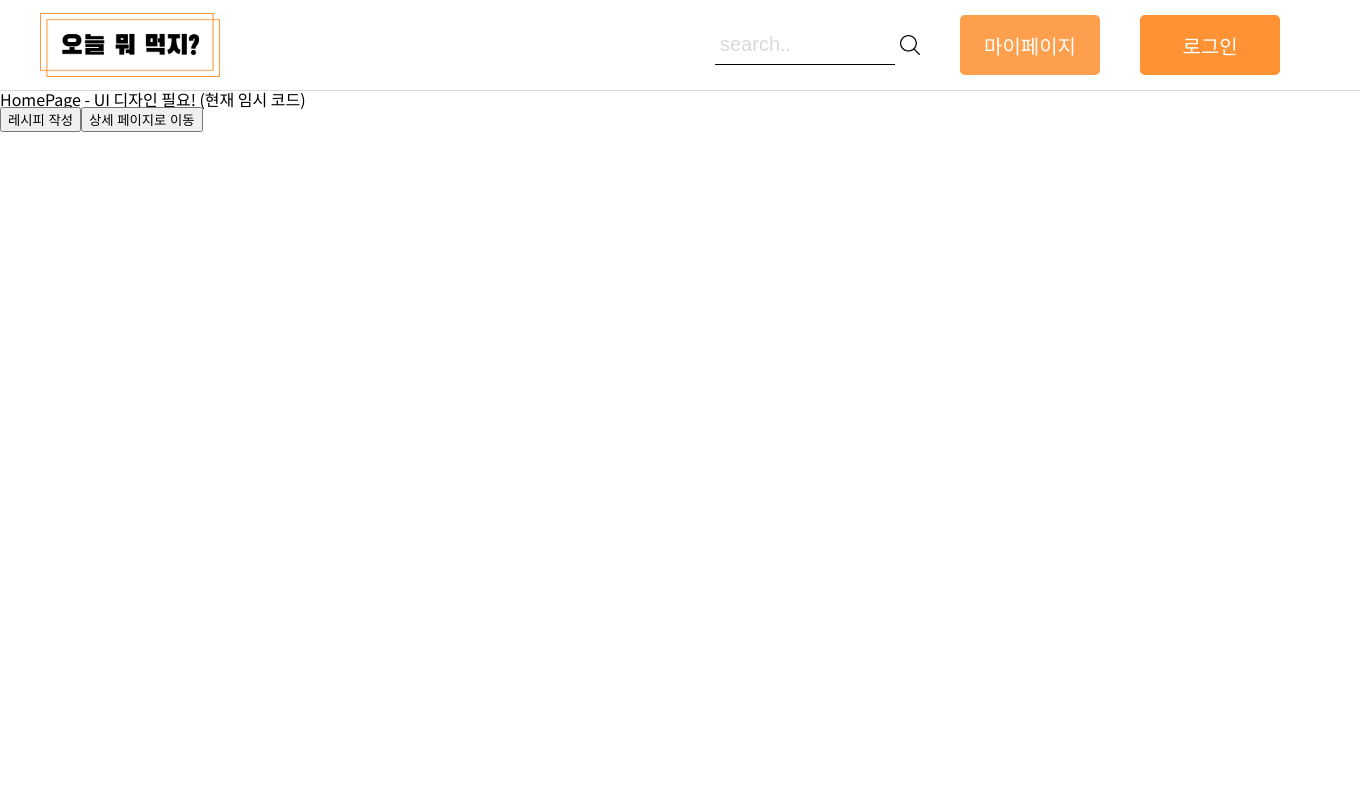
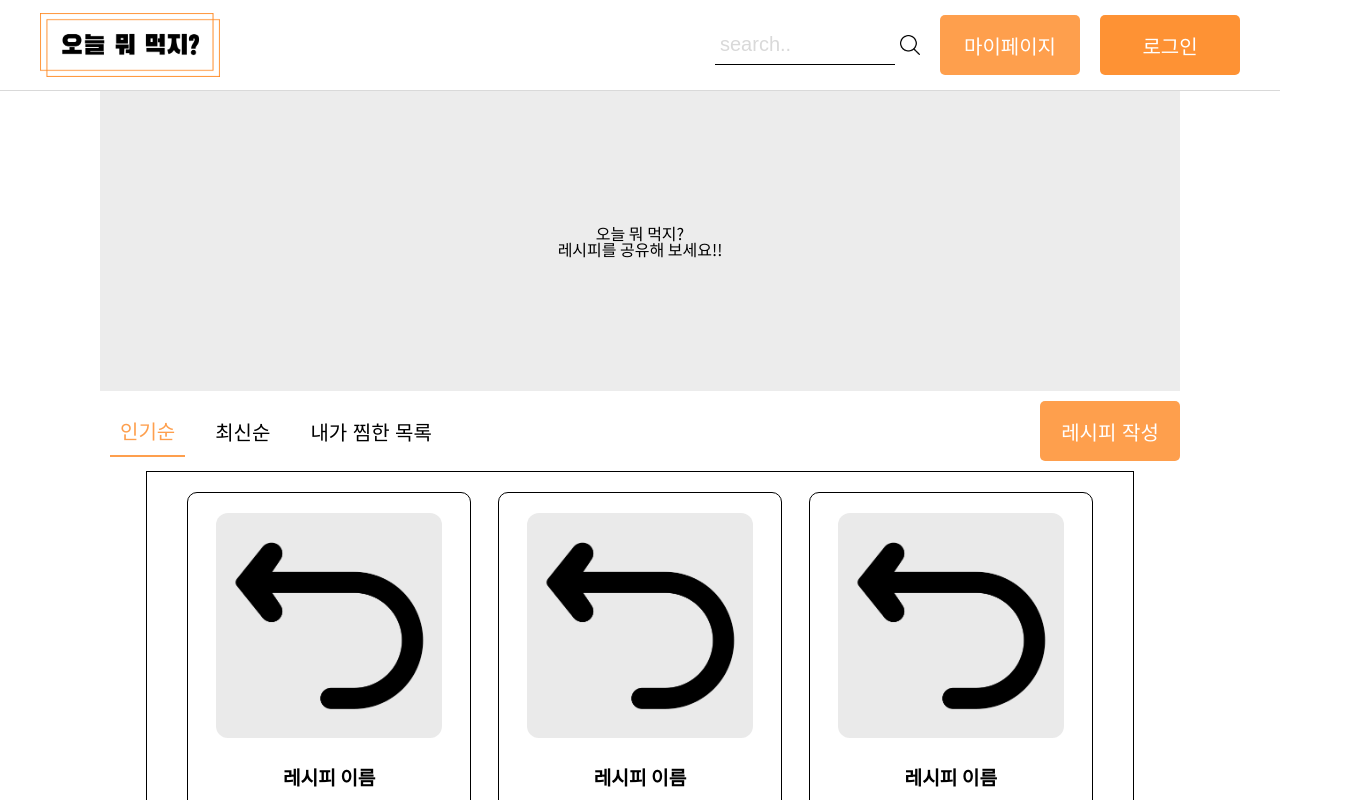
Before and after one commit to minyoungKuk/recipe, a React (Vite) app: page / in a window 1280 px wide. Shown: the top 800 px of the page, 1360 px wide, since content can reach past the window. Built offline with nearby package versions, Linux system fonts and the light colour scheme; no server answers.

Commit message:
[feat] 0605 버튼, 헤더 값 수정, 홈페이지 추가, 라우터 수정
- 버튼 컴포넌트 : margin 값 삭제

- 헤더 컴포넌트 : box-sizing, height, padding 값 수정, 로고와 마이페이지 클릭시 각 페이지로 이동

- 라우터 : 메인페이지 라우팅 추가

```diff
--- a/src/components/Button.jsx
+++ b/src/components/Button.jsx
@@ -1,10 +1,10 @@
-import React from "react";
-import styled from "styled-components";
+import React from 'react';
+import styled from 'styled-components';
 
 const sizeStyle = {
-  small: "140px",
-  medium: "180px",
-  large: "100%",
+  small: '140px',
+  medium: '180px',
+  large: '100%',
 };
 
 const StyledButton = styled.button`
@@ -17,7 +17,6 @@ const StyledButton = styled.button`
   border: none;
   border-radius: 5px;
   cursor: pointer;
-  margin: 0 20px;
   font-size: 20px;
 
   &:hover {
--- a/src/components/Header.jsx
+++ b/src/components/Header.jsx
@@ -1,12 +1,13 @@
-import React from "react";
-import styled from "styled-components";
-import Button from "./Button";
+import React from 'react';
+import styled from 'styled-components';
+import { useNavigate } from 'react-router-dom';
+import Button from './Button';
 
 const StyledHeaderContainer = styled.header`
+  box-sizing: border-box;
   width: 100%;
-  height: 50px;
   background-color: #ffffff;
-  padding: 20px 40px;
+  padding: 0 40px;
   display: flex;
   justify-content: space-between;
   align-items: center;
@@ -53,28 +54,40 @@ const StyledButtonContainer = styled.div`
 `;
 
 const ButtonWrapperWithMargin = styled.div`
-  margin-right: 20px;
+  width: 300px;
+  display: flex;
+  justify-content: space-between;
 `;
 
 const Header = () => {
+  const navigate = useNavigate();
+
+  const handleLogoClick = () => {
+    navigate('/');
+  };
+
   const handleMyPageClick = () => {
-    console.log("마이페이지 클릭");
+    navigate('/mypage');
   };
 
   const handleLoginClick = () => {
-    console.log("로그인 클릭");
+    console.log('로그인 클릭');
   };
 
   return (
     <StyledHeaderContainer>
-      <StyledLogo src="/images/icon/Logo.png" alt="로고" />
+      <StyledLogo
+        src="/images/icon/Logo.png"
+        alt="로고"
+        onClick={handleLogoClick}
+      />
       <StyledButtonContainer>
         <StyledSearchInput type="text" placeholder="search.." />
         <StyledSearchIcon src="/images/icon/ic-search.png" alt="검색 아이콘" />
-        <Button color="#FE9F4D" size="small" onClick={handleMyPageClick}>
-          마이페이지
-        </Button>
         <ButtonWrapperWithMargin>
+          <Button color="#FE9F4D" size="small" onClick={handleMyPageClick}>
+            마이페이지
+          </Button>
           <Button color="#FE9234" size="small" onClick={handleLoginClick}>
             로그인
           </Button>
--- a/src/pages/HomePage.jsx
+++ b/src/pages/HomePage.jsx
@@ -1,20 +1,157 @@
-import React from "react";
-import { useNavigate } from "react-router-dom";
+import React, { useState } from 'react';
+import { useNavigate } from 'react-router-dom';
+import styled from 'styled-components';
+import Button from '../components/Button';
+import ListCard from '../components/ListCard';
+
+const MainContainer = styled.main`
+  max-width: 1080px;
+  margin: auto;
+  display: flex;
+  flex-direction: column;
+  align-items: center;
+`;
+
+const ImagePlaceholder = styled.div`
+  width: 100%;
+  height: 300px;
+  background-color: #ececec;
+  display: flex;
+  flex-direction: column;
+  justify-content: center;
+  align-items: center;
+  margin-bottom: 10px;
+  color: black;
+  text-align: center;
+`;
+
+const HeaderSection = styled.div`
+  width: 100%;
+  display: flex;
+  justify-content: space-between;
+  align-items: center;
+  margin-bottom: 10px;
+`;
+
+const Tabs = styled.div`
+  display: flex;
+  justify-content: center;
+`;
+
+const Tab = styled.button`
+  font-size: 20px;
+  margin: 0 10px;
+  padding: 10px;
+  cursor: pointer;
+  background: none;
+  border: none;
+  border-bottom: ${(props) => (props.active ? '2px solid #FE9F4D' : 'none')};
+  color: ${(props) => (props.active ? '#FE9F4D' : '#000')};
+
+  &:focus {
+    outline: none;
+  }
+`;
+
+const ButtonWrapper = styled.div`
+  display: flex;
+  justify-content: flex-end;
+`;
 
 const HomePage = () => {
   const navigate = useNavigate();
 
-  // 레시피 작성 페이지로 이동
-  const goToPostWritingPage = () => navigate("/write");
+  const goToPostWritingPage = () => navigate('/write');
 
-  const goToPostDetailPage = () => navigate(`/post/12345678`);
+  const [activeTab, setActiveTab] = useState('popular');
+
+  const popularRecipes = [
+    {
+      image: '',
+      name: '떡볶이',
+      description: '떡볶이 만드는 방법입니다.',
+    },
+    {
+      image: '',
+      name: '타코야끼',
+      description: '타코야끼 만드는 방법입니다.',
+    },
+    {
+      image: '',
+      name: '피자',
+      description: '피자 만드는 방법입니다.',
+    },
+    {
+      image: '',
+      name: '꿀떡',
+      description: '꿀떡 만드는 방법입니다.',
+    },
+  ];
+
+  const latestRecipes = [
+    {
+      image: '',
+      name: '타코야끼',
+      description: '타코야끼 만드는 방법입니다.',
+    },
+  ];
+
+  const favoriteRecipes = [
+    {
+      image: '',
+      name: '떡볶이',
+      description: '떡볶이 만드는 방법입니다.',
+    },
+  ];
+
+  const renderCards = () => {
+    switch (activeTab) {
+      case 'popular':
+        return <ListCard recipes={popularRecipes} />;
+      case 'latest':
+        return <ListCard recipes={latestRecipes} />;
+      case 'favorites':
+        return <ListCard recipes={favoriteRecipes} />;
+      default:
+        return null;
+    }
+  };
 
   return (
-    <div>
-      <h1>HomePage - UI 디자인 필요! (현재 임시 코드)</h1>
-      <button onClick={goToPostWritingPage}>레시피 작성</button>
-      <button onClick={goToPostDetailPage}>상세 페이지로 이동</button>
-    </div>
+    <MainContainer>
+      <ImagePlaceholder>
+        <div>오늘 뭐 먹지?</div>
+        <div>레시피를 공유해 보세요!!</div>
+      </ImagePlaceholder>
+      <HeaderSection>
+        <Tabs>
+          <Tab
+            active={activeTab === 'popular'}
+            onClick={() => setActiveTab('popular')}
+          >
+            인기순
+          </Tab>
+          <Tab
+            active={activeTab === 'latest'}
+            onClick={() => setActiveTab('latest')}
+          >
+            최신순
+          </Tab>
+          <Tab
+            active={activeTab === 'favorites'}
+            onClick={() => setActiveTab('favorites')}
+          >
+            내가 찜한 목록
+          </Tab>
+        </Tabs>
+        <ButtonWrapper>
+          <Button color="#FE9F4D" size="small" onClick={goToPostWritingPage}>
+            레시피 작성
+          </Button>
+        </ButtonWrapper>
+      </HeaderSection>
+      {renderCards()}
+    </MainContainer>
   );
 };
 
```
Also changed, not shown: src/routes/router.jsx (+15 -10 lines).
